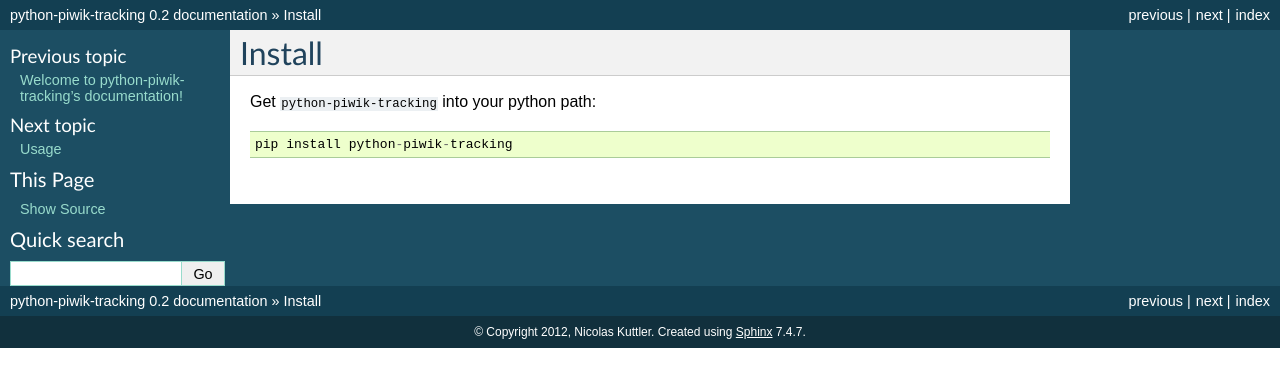
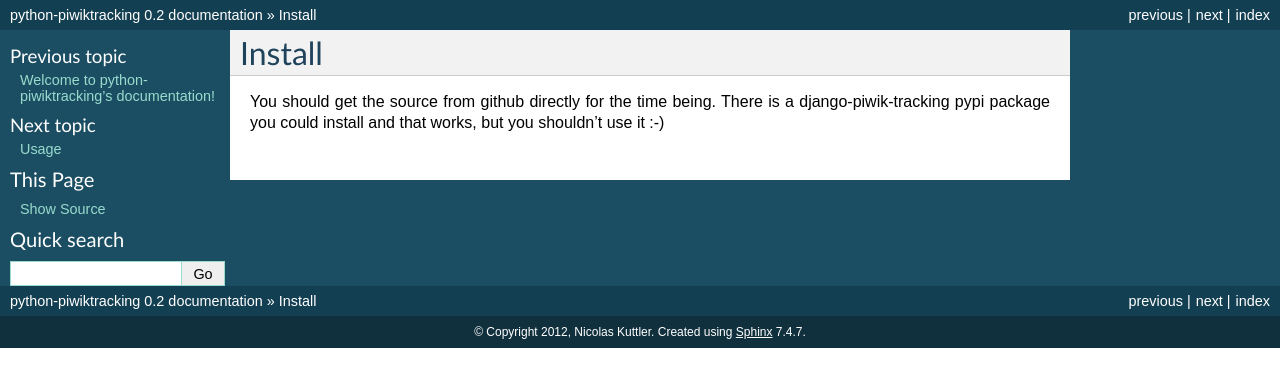
Before and after one commit to matomo-org/piwik-python-api, a Sphinx documentation site: the page built from doc/install.rst, in a window 1280 px wide. Shown: the top 387 px of the page. Built offline with Sphinx 7.4.7, drawn with Linux system fonts in a browser that asks for light colours.

Commit message:
Oh well.. more renaming, PEP8

```diff
--- a/README.rst
+++ b/README.rst
@@ -16,4 +16,4 @@ Not supported are:
 The module was originally written for Django and expects a Django HttpRequest.
 However, you don't need to be using Django, you can use a mockup object.
 
-Full Documentation: http://python-piwik-tracker.readthedocs.org/en/latest/index.html
+Full Documentation: http://piwiktracking.readthedocs.org/en/latest/index.html
--- a/doc/conf.py
+++ b/doc/conf.py
@@ -1,6 +1,6 @@
 # -*- coding: utf-8 -*-
 #
-# python-piwik-tracking documentation build configuration file, created by
+# python-piwiktracking documentation build configuration file, created by
 # sphinx-quickstart on Thu Apr  5 11:33:58 2012.
 #
 # This file is execfile()d with the current directory set to its containing dir.
@@ -48,7 +48,7 @@ source_suffix = '.rst'
 master_doc = 'index'
 
 # General information about the project.
-project = u'python-piwik-tracking'
+project = u'python-piwiktracking'
 copyright = u'2012, Nicolas Kuttler'
 
 # The version info for the project you're documenting, acts as replacement for
@@ -172,7 +172,7 @@ html_static_path = ['_static']
 #html_file_suffix = None
 
 # Output file base name for HTML help builder.
-htmlhelp_basename = 'python-piwik-trackingdoc'
+htmlhelp_basename = 'python-piwiktrackingdoc'
 
 
 # -- Options for LaTeX output --------------------------------------------------
@@ -191,7 +191,7 @@ latex_elements = {
 # Grouping the document tree into LaTeX files. List of tuples
 # (source start file, target name, title, author, documentclass [howto/manual]).
 latex_documents = [
-  ('index', 'python-piwik-tracking.tex', u'python-piwik-tracking Documentation',
+  ('index', 'python-piwiktracking.tex', u'python-piwiktracking Documentation',
    u'Nicolas Kuttler', 'manual'),
 ]
 
@@ -221,7 +221,7 @@ latex_documents = [
 # One entry per manual page. List of tuples
 # (source start file, name, description, authors, manual section).
 man_pages = [
-    ('index', 'python-piwik-tracking', u'python-piwik-tracking Documentation',
+    ('index', 'python-piwiktracking', u'python-piwiktracking Documentation',
      [u'Nicolas Kuttler'], 1)
 ]
 
@@ -235,8 +235,8 @@ man_pages = [
 # (source start file, target name, title, author,
 #  dir menu entry, description, category)
 texinfo_documents = [
-  ('index', 'python-piwik-tracking', u'python-piwik-tracking Documentation',
-   u'Nicolas Kuttler', 'python-piwik-tracking', 'One line description of project.',
+  ('index', 'python-piwiktracking', u'python-piwiktracking Documentation',
+   u'Nicolas Kuttler', 'python-piwiktracking', 'One line description of project.',
    'Miscellaneous'),
 ]
 
--- a/doc/index.rst
+++ b/doc/index.rst
@@ -1,9 +1,9 @@
-.. python-piwik-tracking documentation master file, created by
+.. python-piwiktracking documentation master file, created by
    sphinx-quickstart on Thu Apr  5 10:25:54 2012.
    You can adapt this file completely to your liking, but it should at least
    contain the root `toctree` directive.
 
-Welcome to python-piwik-tracking's documentation!
+Welcome to python-piwiktracking's documentation!
 =================================================
 
 Contents:
--- a/doc/install.rst
+++ b/doc/install.rst
@@ -1,6 +1,6 @@
 Install
 =======
 
-Get ``python-piwik-tracking`` into your python path::
-
-    pip install python-piwik-tracking
+You should get the source from github directly for the time being. There is a
+django-piwik-tracking pypi package you could install and that works, but you
+shouldn't use it :-)
--- a/setup.py
+++ b/setup.py
@@ -4,14 +4,14 @@ except ImportError:
     from distutils.core import setup
 
 setup(
-    name = "piwik-tracking",
+    name = "piwiktracking",
     version = "0.1",
     author = "Nicolas Kuttler",
     author_email = "pypi@nicolaskuttler.com",
     description = "Piwik tracking API for Django",
     long_description = open("README.rst").read(),
     license = "BSD",
-    url = "http://github.com/nkuttler/python-piwik-tracking",
+    url = "http://github.com/nkuttler/python-piwiktracking",
     packages = ['piwik_tracking'],
     include_package_data = True,
     classifiers = [
```
Also changed, not shown: 2 other files.
